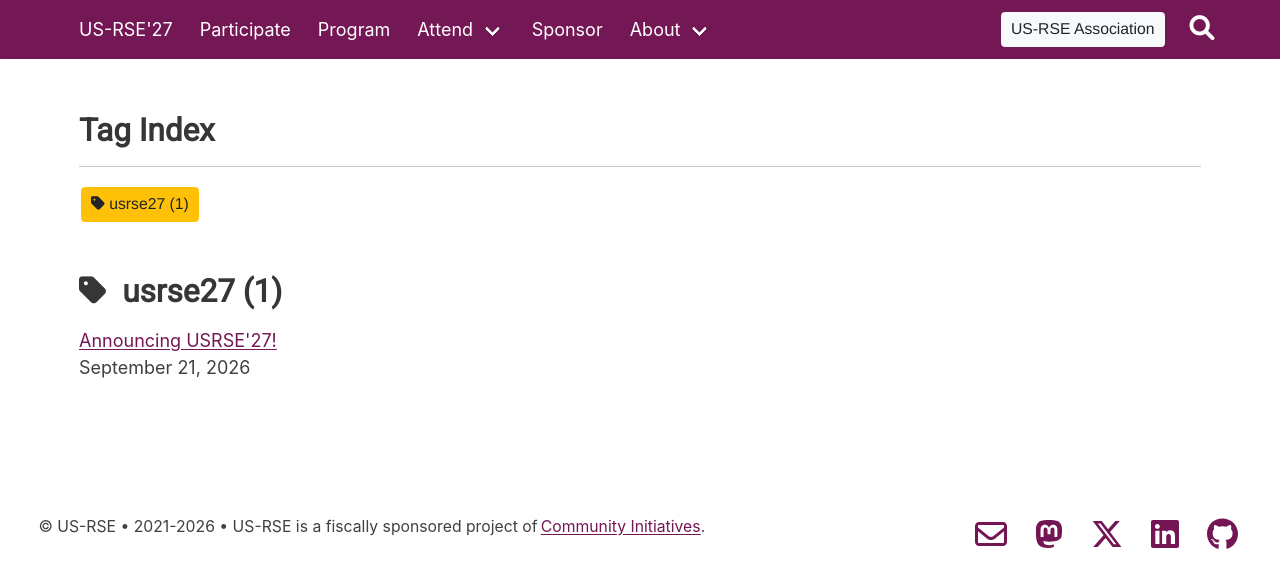
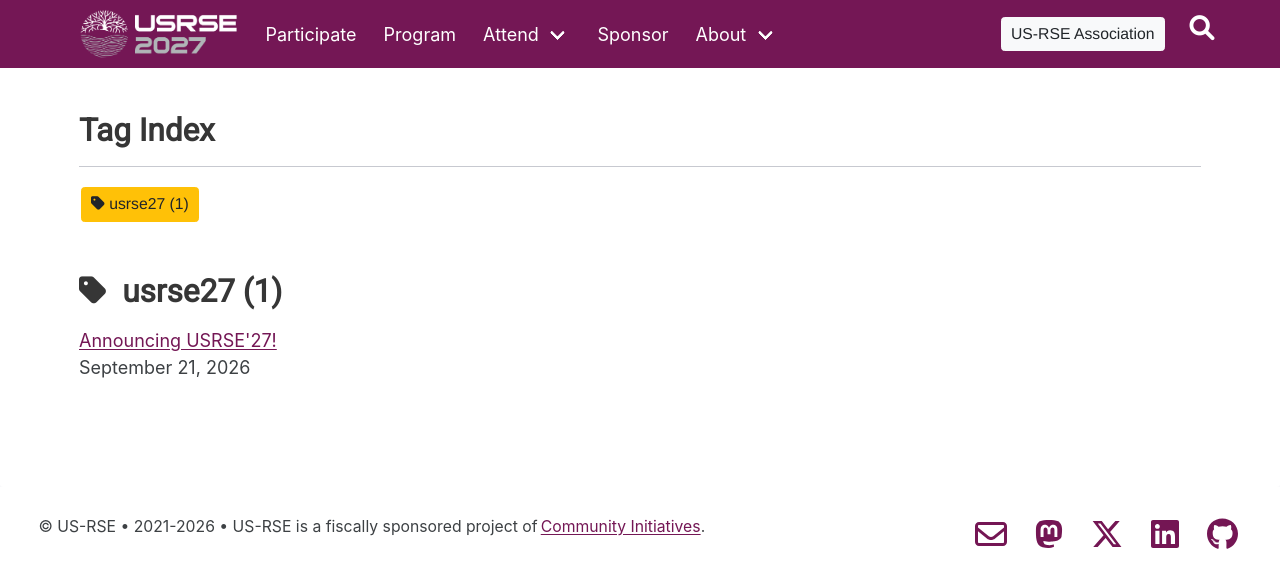
Before and after one commit to USRSE/usrse27, a Jekyll site: the page built from pages/tags.html, in a window 1280 px wide and 900 px high. Shown: the top 588 px of the window. Built offline with Jekyll 4.4.1, drawn with Linux system fonts in a browser that asks for light colours; a style sheet for code colours, icons or effects is not loaded.

```diff
--- a/_includes/header.html
+++ b/_includes/header.html
@@ -2,7 +2,7 @@
     <div class="container">
         <div class="navbar-brand">
             <a href="{{ site.baseurl }}/" class="navbar-item {% if page.url == "/" %}is-active{% endif %}">
-                {{ site.title }}
+                <img src="{{ site.baseurl }}/assets/img/web_header_horiz.png" style="min-height: 50px;">
             </a>
             <a role="button" class="navbar-burger burger" aria-label="menu" aria-expanded="false" data-target="navMenu" :class="{ 'is-active': openNav }" x-on:click="openNav = !openNav">
                 <span aria-hidden="true"></span>
--- a/index.html
+++ b/index.html
@@ -9,7 +9,7 @@ cards: home
 
 <figure>
   <img
-          src="{{ site.baseurl }}/assets/img/home_banner_tmp.png"
+          src="{{ site.baseurl }}/assets/img/web_banner.png"
           alt="US-RSE 2027 Conference Banner"
           style="width: 100%; border-radius: 15px; display: block; margin-bottom: 0;"
   />
```
Also changed, not shown: assets/img/web_header_horiz.png (added), 2 other files.
